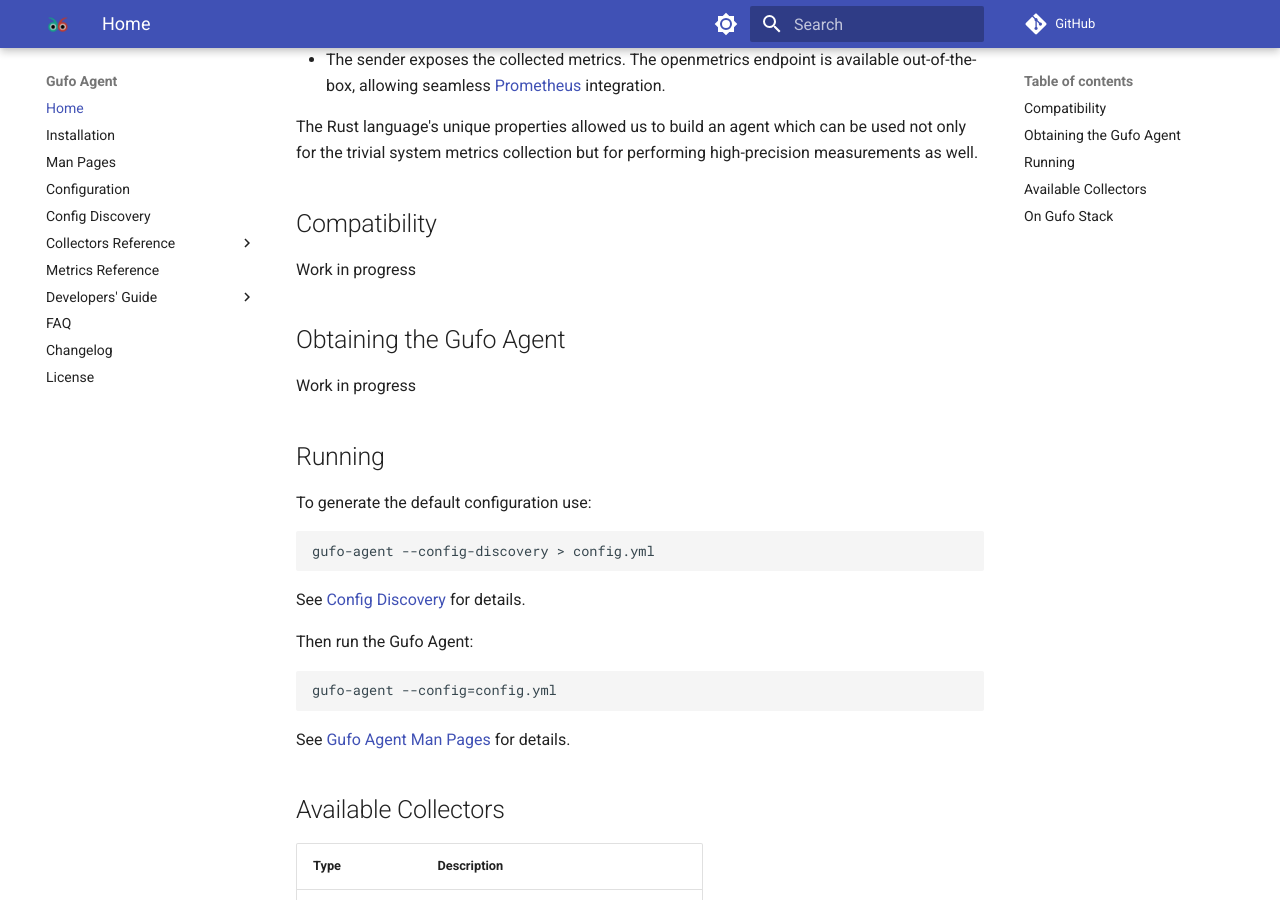
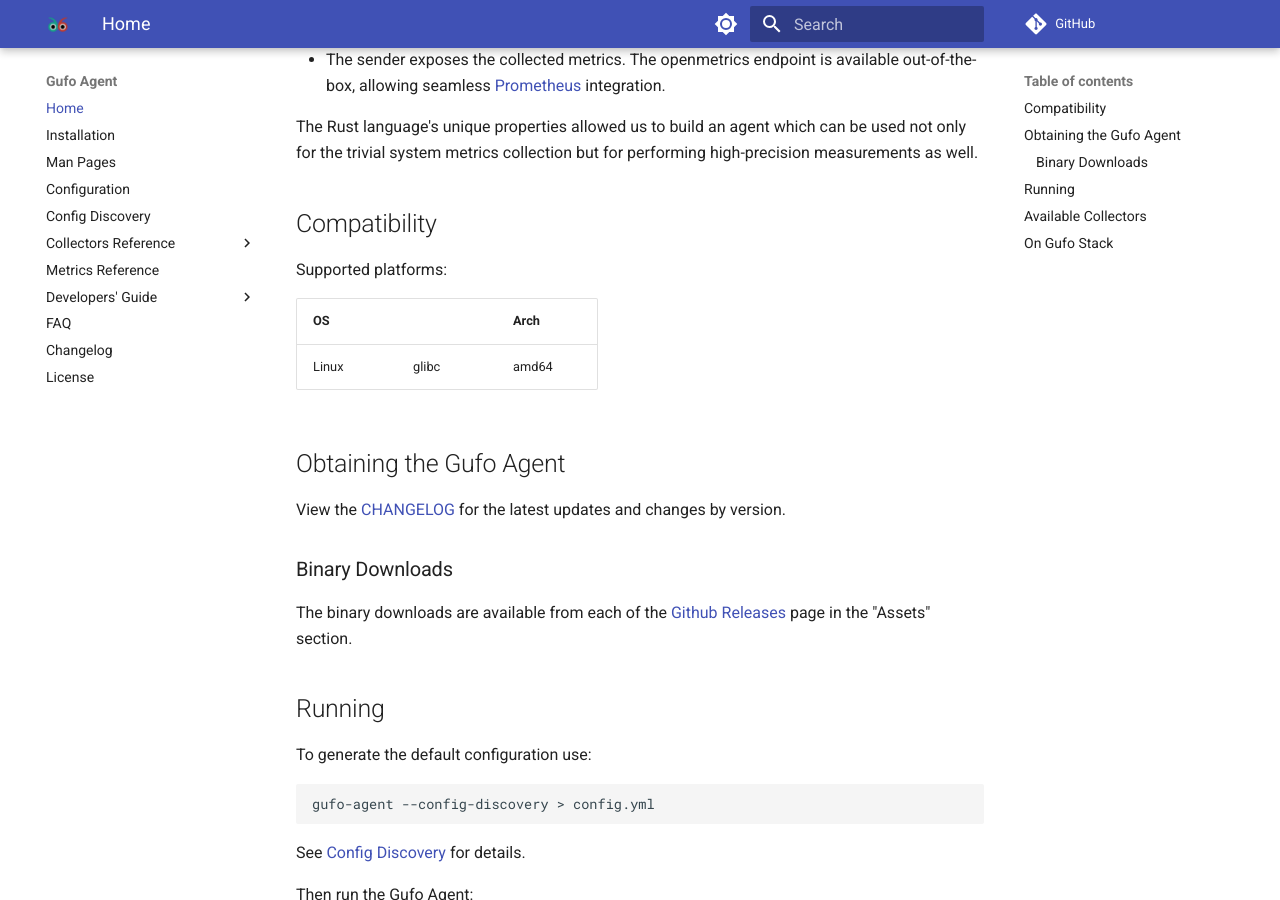
Before and after one commit to gufolabs/gufo_agent, an MkDocs documentation site: the page built from docs/index.md, in a window 1280 px wide and 900 px high, scrolled down 454 px. Built offline with MkDocs 1.6.1 and Material for MkDocs 9.7.7, drawn with Linux system fonts in a browser that asks for light colours; comment, search, counter and statistics services are not loaded.

Commit message:
docs: "Supported platforms" and "Obtaining the Gufo Agent" sections

```diff
--- a/docs/index.md
+++ b/docs/index.md
@@ -22,11 +22,22 @@
 
 ## Compatibility
 
-Work in progress
+Supported platforms:
+
+| OS    |       | Arch  |
+| ----- | ----- | ----- |
+| Linux | glibc | amd64 |
 
 ## Obtaining the Gufo Agent
 
-Work in progress
+View the [CHANGELOG](CHANGELOG.md) for the latest updates
+and changes by version.
+
+### Binary Downloads
+
+The binary downloads are available from each of the
+[Github Releases](https://github.com/gufolabs/gufo_agent/releases)
+page in the "Assets" section.
 
 ## Running
 
```
Also changed, not shown: README.md (+13 -2 lines).
